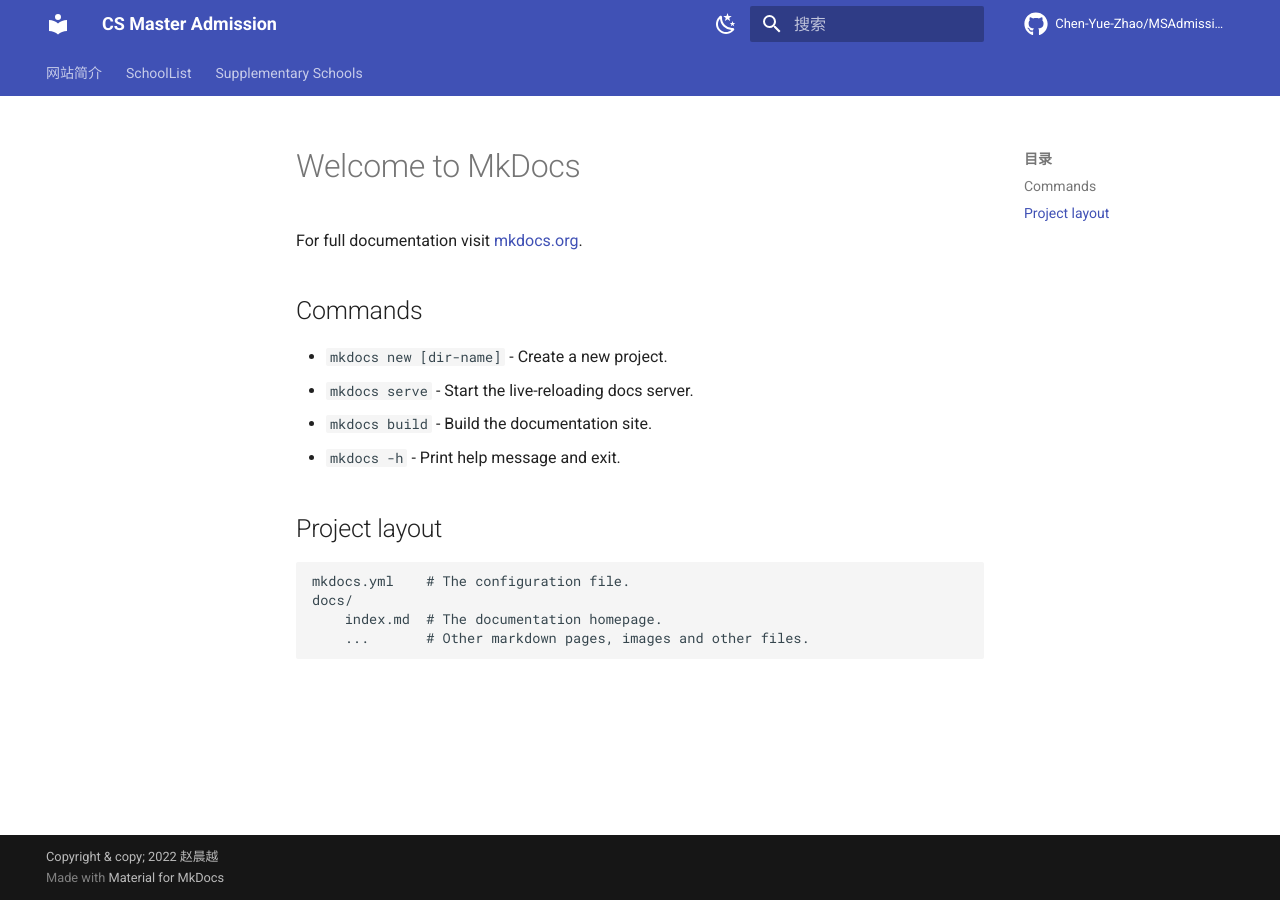
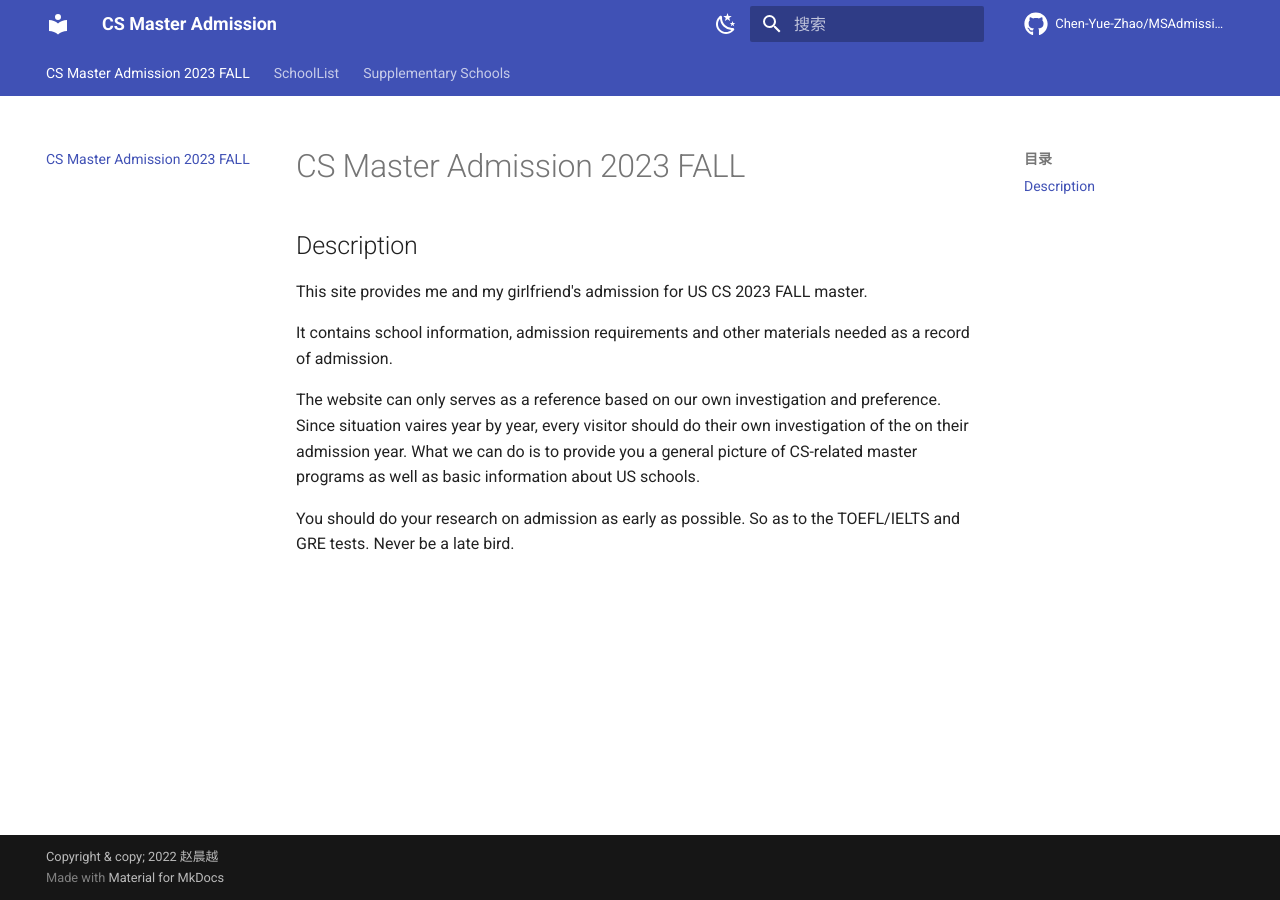
Before and after one commit to Chen-Yue-Zhao/MSAdmissionSite_mkdocs, an MkDocs documentation site: the page built from docs/index.md, in a window 1280 px wide. Built offline with MkDocs 1.6.1 and Material for MkDocs 9.7.7, drawn with Linux system fonts in a browser that asks for light colours; comment, search, counter and statistics services are not loaded.

Commit message:
edit index.md

```diff
--- a/docs/index.md
+++ b/docs/index.md
@@ -1,17 +1,11 @@
-# Welcome to MkDocs
+# CS Master Admission 2023 FALL
 
-For full documentation visit [mkdocs.org](https://www.mkdocs.org).
 
-## Commands
+## Description
+This site provides me and my girlfriend's admission for US CS 2023 FALL master.
 
-* `mkdocs new [dir-name]` - Create a new project.
-* `mkdocs serve` - Start the live-reloading docs server.
-* `mkdocs build` - Build the documentation site.
-* `mkdocs -h` - Print help message and exit.
+It contains school information, admission requirements and other materials needed as a record of admission.
 
-## Project layout
+The website can only serves as a reference based on our own investigation and preference. Since situation vaires year by year, every visitor should do their own investigation of the on their admission year. What we can do is to provide you a general picture of CS-related master programs as well as basic information about US schools.
 
-    mkdocs.yml    # The configuration file.
-    docs/
-        index.md  # The documentation homepage.
-        ...       # Other markdown pages, images and other files.
+You should do your research on admission as early as possible. So as to the TOEFL/IELTS and GRE tests. Never be a late bird.
--- a/mkdocs.yml
+++ b/mkdocs.yml
@@ -51,8 +51,7 @@ copyright: Copyright & copy; 2022 赵晨越 # 左下角的版权声明
 
 # [Navigation]
 nav:
-  - 网站简介:
-    - 网站简介/general.md
+  - index.md
   - SchoolList:
     - 1 Stanford:
       - SchoolList/Stanford/general.md
```
Also changed, not shown: docs/网站简介/general.md (deleted).
